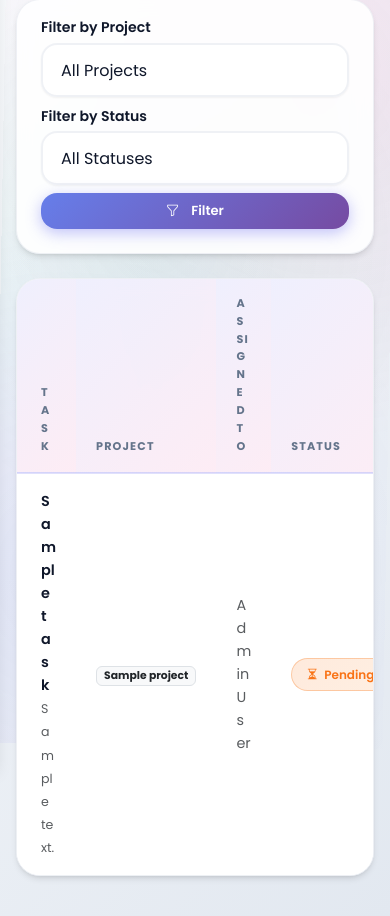
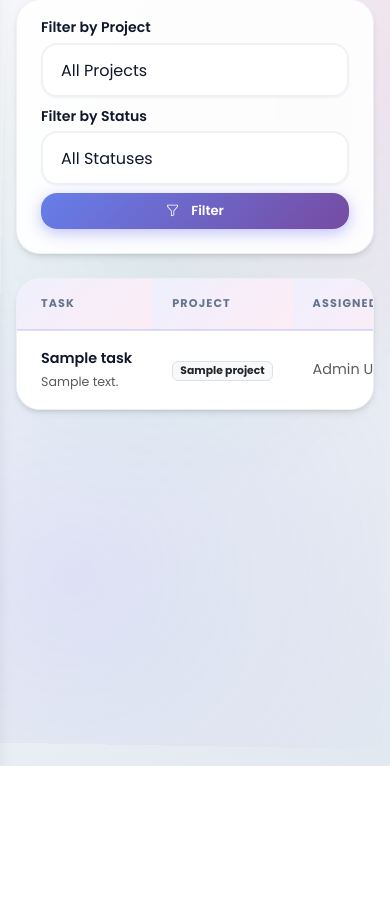
Before and after one commit to shikhakshetri29-alt/projectflow-app, a PHP site: page /tasks/index.php in a window 390 px wide. Shown: the part 78-994 px from the top of the page. After the commit the page ends 844 px from the top, so only its background shows below. Run offline with PHP 8.4, Linux system fonts and the light colour scheme; a user stored in the database is signed in; data comes from the database, SQL or seed files in the repository; tables that the repository leaves empty hold one stand-in row (values such as "Sample post").

Commit message:
Update style.css

```diff
--- a/php-pmapp/assets/css/style.css
+++ b/php-pmapp/assets/css/style.css
@@ -1401,14 +1401,12 @@ hr {
 }
 
 .table {
-    width: 100% !important;
-    min-width: unset !important;
+    min-width: 650px !important;
 }
 
 .table th,
 .table td {
-    white-space: normal !important;
-    word-break: break-word;
+    white-space: nowrap !important;
 }
    .page-body {
     width: 100%;
```
Lines whose indentation alone changed are shown as unchanged.
